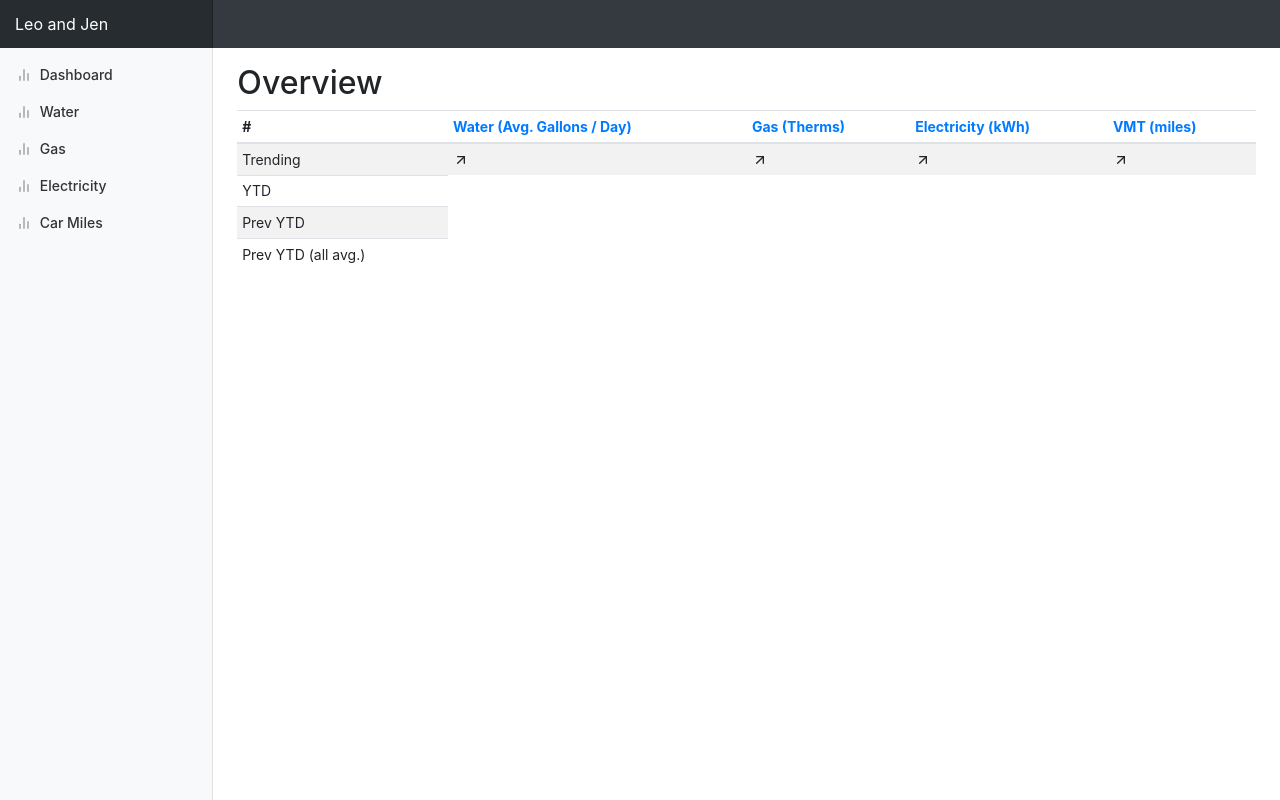
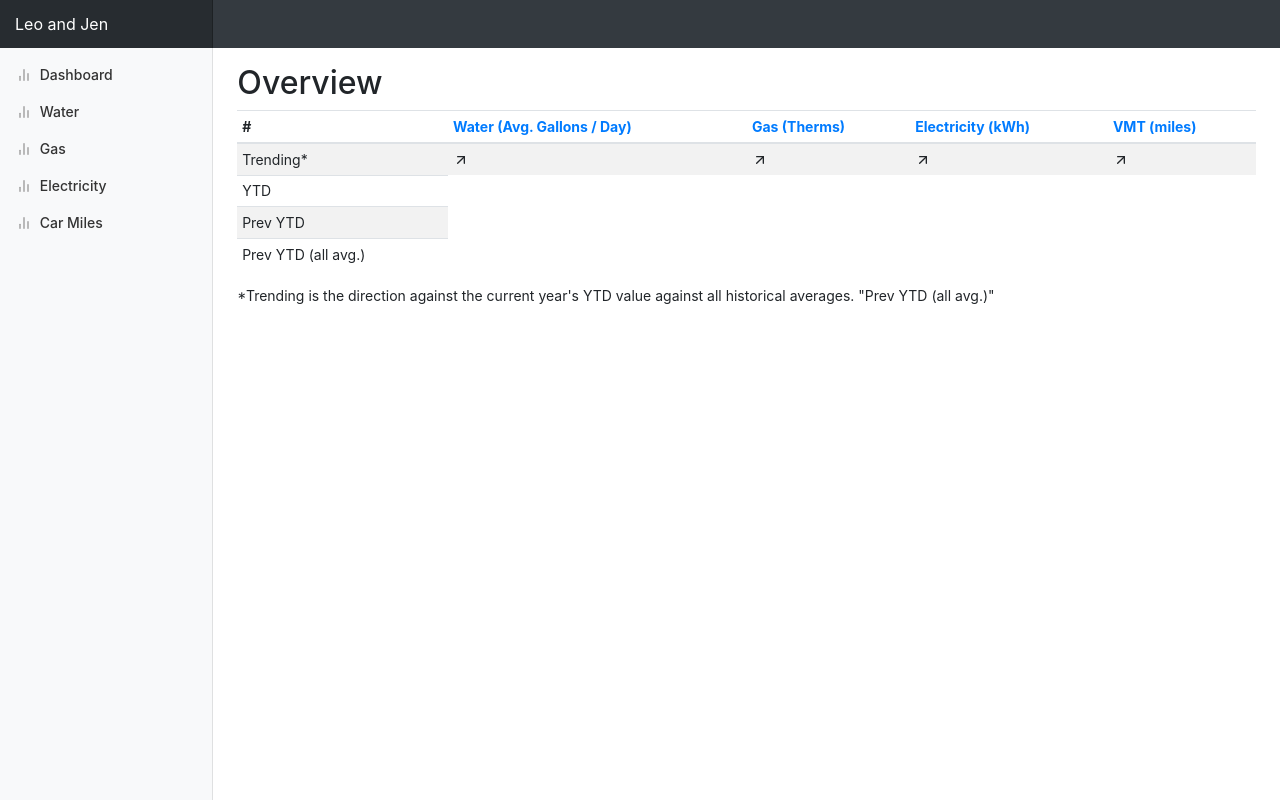
Before and after one commit to dtraleigh/data, a Django app: template data/templates/home.html in a window 1280 px wide. Run offline with Django 3.2, Linux system fonts and the light colour scheme; the template is opened without the code that fills it, so the values that code supplies are empty; some libraries are stand-ins or nearby versions.

Commit message:
Added description for trending.

```diff
--- a/data/templates/home.html
+++ b/data/templates/home.html
@@ -28,7 +28,7 @@
       </thead>
       <tbody>
         <tr>
-          <td>Trending</td>
+          <td>Trending*</td>
           {%if year_to_date_values.0 < avg_ytd_values.0%}
             <td><span data-feather="arrow-down-right"></span></td>
           {%else%}
@@ -70,6 +70,7 @@
         </tr>
       </tbody>
     </table>
+    <p>*Trending is the direction against the current year's YTD value against all historical averages. "Prev YTD (all avg.)"</p>
   </div>
 </main>
 {% endblock %}
```
